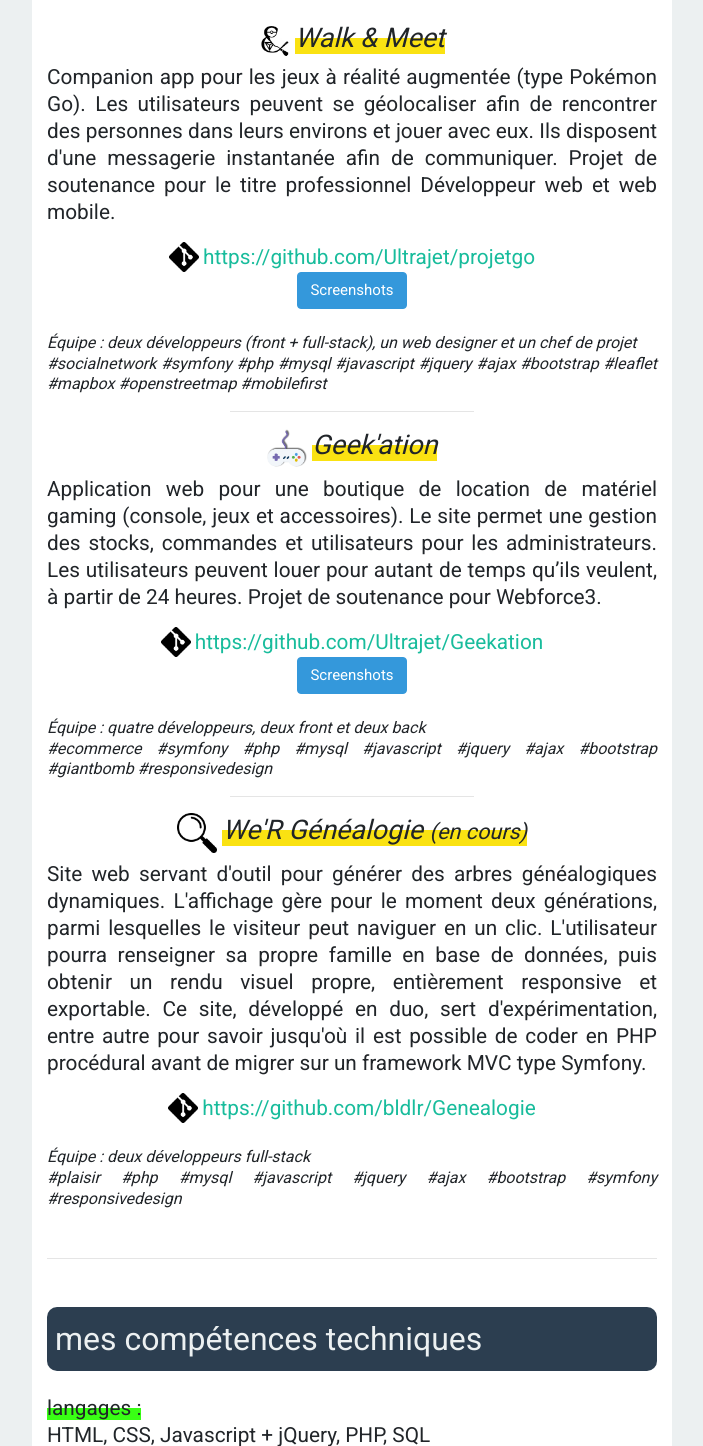
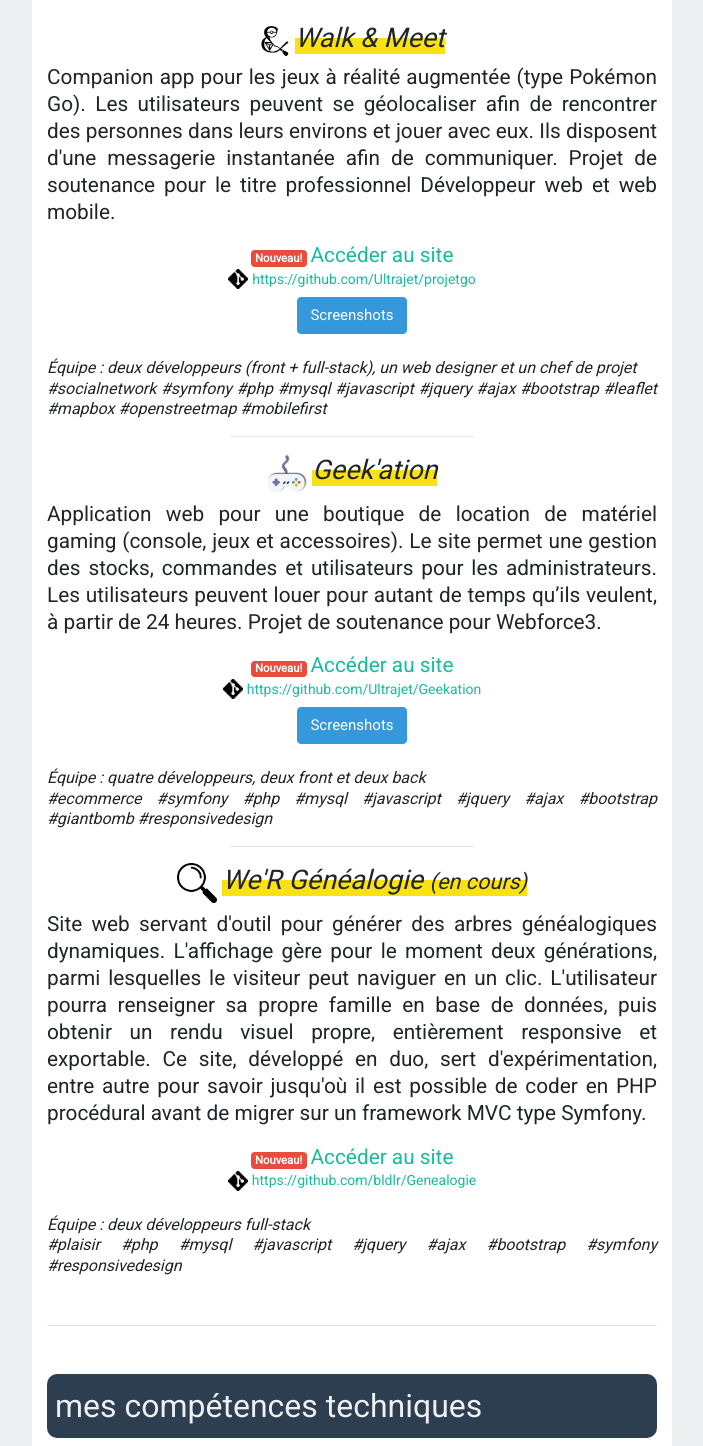
Before and after one commit to Ultrajet/portfolio, a PHP site: page / in a window 1280 px wide. Shown: the part 459-1905 px from the top of the page, without its empty margins (288-991 px from the left). Run offline with PHP 8.4, Linux system fonts and the light colour scheme.

Commit message:
rajouts hebdomadaires
- new liens sites
- new fichier CV
- message erreur du form dans le DOM

```diff
--- a/css/style.css
+++ b/css/style.css
@@ -25,6 +25,10 @@ nav, header {
     margin-right: 30%
 }
 
+#projets a .d-flex {
+    font-size: 14px
+}
+
 h4 em {
     font-size: 1.2em;
     background-image: linear-gradient(#fff 50%, #FAE212 50%)
--- a/index.php
+++ b/index.php
@@ -4,15 +4,13 @@
 <head>
     <meta charset="UTF-8">
     <meta name="viewport" content="width=device-width, initial-scale=1.0">
-    <meta name="description"
-        content="Bienvenue sur mon site, je suis Développeur Web junior PHP/JS/SQL basé en région parisienne.">
+    <meta name="description" content="Bienvenue sur mon site, je suis Développeur Web junior PHP/JS/SQL basé en région parisienne.">
     <meta property="og:url" content="https://quentinlagadou.com">
     <meta property="og:type" content="website">
     <meta property="og:title" content="Quentin Lagadou - Développeur Web junior">
     <meta property="og:image" content="https://quentinlagadou.com/assets/og_image.png">
     <meta http-equiv="X-UA-Compatible" content="ie=edge">
-    <link rel="stylesheet" href="https://stackpath.bootstrapcdn.com/bootstrap/4.3.1/css/bootstrap.min.css"
-        integrity="sha384-ggOyR0iXCbMQv3Xipma34MD+dH/1fQ784/j6cY/iJTQUOhcWr7x9JvoRxT2MZw1T" crossorigin="anonymous">
+    <link rel="stylesheet" href="https://stackpath.bootstrapcdn.com/bootstrap/4.3.1/css/bootstrap.min.css" integrity="sha384-ggOyR0iXCbMQv3Xipma34MD+dH/1fQ784/j6cY/iJTQUOhcWr7x9JvoRxT2MZw1T" crossorigin="anonymous">
     <link rel="stylesheet" href="css/bootstrap.min.css">
     <link href="https://fonts.googleapis.com/css?family=Archivo&display=swap" rel="stylesheet">
     <link href="https://fonts.googleapis.com/css?family=Roboto&display=swap" rel="stylesheet">
@@ -49,15 +47,12 @@
     <div class="container bg-white col-md-6 py-3" style="margin-top: 80px">
 
         <header class="d-flex justify-content-between flex-wrap ancre" id="top">
-            <img src="assets/me.png" alt="Quentin Lagadou" class="mx-auto img-thumbnail rounded-circle" height="200"
-                width="200">
+            <img src="assets/me.png" alt="Quentin Lagadou" class="mx-auto img-thumbnail rounded-circle" height="200" width="200">
             <div class="mx-auto text-center align-self-center">
                 <h1 class="text-info mb-0">Quentin Lagadou</h1>
                 <h2 class="mb-0" style="font-size: 2rem">Développeur Web Junior</h2>
                 <h3 style="font-size: 1.5rem">PHP/JS/SQL - Symfony 4</h3>
-                <span><a href="https://github.com/Ultrajet"><img src="assets/github.png" height="25" class="pr-2"></a><a
-                        href="https://www.linkedin.com/in/quentin-lagadou/"><img src="assets/linkedin.png"
-                            height="25"></a></span>
+                <span><a href="https://github.com/Ultrajet"><img src="assets/github.png" height="25" class="pr-2"></a><a href="https://www.linkedin.com/in/quentin-lagadou/"><img src="assets/linkedin.png" height="25"></a></span>
             </div>
         </header>
         <hr class="my-5">
@@ -80,15 +75,18 @@
                         avec eux. Ils disposent d'une messagerie instantanée afin de
                         communiquer. Projet de soutenance pour le titre
                         professionnel Développeur web et web mobile.</p>
+                    <div class="text-center">
+                        <span class="badge badge-danger">Nouveau!</span>
+                        <a href="https://walkandmeet.quentinlagadou.com/" target="_blank">Accéder au site</a>
+                    </div>
                     <a href="https://github.com/Ultrajet/projetgo">
                         <div class="d-flex justify-content-center align-items-center flex-wrap">
-                            <img src="assets/git_repo.png" height="30" class="pr-1">
+                            <img src="assets/git_repo.png" height="20" class="pr-1">
                             https://github.com/Ultrajet/projetgo
                         </div>
                     </a>
 
-                    <button type="button" class="d-block mx-auto btn btn-info mb-4" data-toggle="modal"
-                        data-target="#screensWalk">
+                    <button type="button" class="d-block mx-auto btn btn-info mt-2 mb-4" data-toggle="modal" data-target="#screensWalk">
                         Screenshots
                     </button>
 
@@ -115,13 +113,11 @@
                                                 <img class="d-block w-100" src="assets/w&m3.png" alt="Third slide">
                                             </div>
                                         </div>
-                                        <a class="carousel-control-prev" href="#carouselWalk" role="button"
-                                            data-slide="prev">
+                                        <a class="carousel-control-prev" href="#carouselWalk" role="button" data-slide="prev">
                                             <span class="carousel-control-prev-icon" aria-hidden="true"></span>
                                             <span class="sr-only">Previous</span>
                                         </a>
-                                        <a class="carousel-control-next" href="#carouselWalk" role="button"
-                                            data-slide="next">
+                                        <a class="carousel-control-next" href="#carouselWalk" role="button" data-slide="next">
                                             <span class="carousel-control-next-icon" aria-hidden="true"></span>
                                             <span class="sr-only">Next</span>
                                         </a>
@@ -147,15 +143,18 @@
                         administrateurs. Les utilisateurs peuvent louer pour autant
                         de temps qu’ils veulent, à partir de 24 heures. Projet de
                         soutenance pour Webforce3.</p>
+                    <div class="text-center">
+                        <span class="badge badge-danger">Nouveau!</span>
+                        <a href="https://geekation.quentinlagadou.com/" target="_blank">Accéder au site</a>
+                    </div>
                     <a href="https://github.com/Ultrajet/Geekation">
                         <div class="d-flex justify-content-center align-items-center flex-wrap">
-                            <img src="assets/git_repo.png" height="30" class="pr-1">
+                            <img src="assets/git_repo.png" height="20" class="pr-1">
                             https://github.com/Ultrajet/Geekation
                         </div>
                     </a>
 
-                    <button type="button" class="d-block mx-auto btn btn-info mb-4" data-toggle="modal"
-                        data-target="#screensGeek">
+                    <button type="button" class="d-block mx-auto btn btn-info mt-2 mb-4" data-toggle="modal" data-target="#screensGeek">
                         Screenshots
                     </button>
 
@@ -182,13 +181,11 @@
                                                 <img class="d-block w-100" src="assets/geek3.png" alt="Third slide">
                                             </div>
                                         </div>
-                                        <a class="carousel-control-prev" href="#carouselGeek" role="button"
-                                            data-slide="prev">
+                                        <a class="carousel-control-prev" href="#carouselGeek" role="button" data-slide="prev">
                                             <span class="carousel-control-prev-icon" aria-hidden="true"></span>
                                             <span class="sr-only">Previous</span>
                                         </a>
-                                        <a class="carousel-control-next" href="#carouselGeek" role="button"
-                                            data-slide="next">
+                                        <a class="carousel-control-next" href="#carouselGeek" role="button" data-slide="next">
                                             <span class="carousel-control-next-icon" aria-hidden="true"></span>
                                             <span class="sr-only">Next</span>
                                         </a>
@@ -215,9 +212,13 @@
                         duo, sert d'expérimentation, entre autre pour savoir jusqu'où
                         il est possible de coder en PHP procédural avant de migrer
                         sur un framework MVC type Symfony.</p>
+                    <div class="text-center">
+                        <span class="badge badge-danger">Nouveau!</span>
+                        <a href="https://wearegenealogy.quentinlagadou.com/" target="_blank">Accéder au site</a>
+                    </div>
                     <a href="https://github.com/bldlr/Genealogie">
                         <div class="d-flex justify-content-center align-items-center flex-wrap mb-4">
-                            <img src="assets/git_repo.png" height="30" class="pr-1">
+                            <img src="assets/git_repo.png" height="20" class="pr-1">
                             https://github.com/bldlr/Genealogie
                         </div>
                     </a>
@@ -258,8 +259,7 @@
                     </div>
                     <p class="text-danger text-justify">Je suis diplômé depuis novembre 2019 d'un titre professionnel niveau III Développeur web / web mobile, qui fait suite à une formation intensive de 600 heures chez Webforce3.</p>
 
-                    <button type="button" class="d-block mx-auto btn btn-info mb-2" data-toggle="modal"
-                        data-target="#modalApropos">En savoir plus</button>
+                    <button type="button" class="d-block mx-auto btn btn-info mb-2" data-toggle="modal" data-target="#modalApropos">En savoir plus</button>
 
                     <!-- Modal -->
                     <div class="modal fade" id="modalApropos" tabindex="-1" role="dialog" aria-hidden="true">
@@ -285,8 +285,7 @@
                         </div>
                     </div>
 
-                    <p class="text-center">Mon CV : <a href="assets/cv.pdf" target="_blank"><img src="assets/pdf.png"
-                                height="40"></a></p>
+                    <p class="text-center">Mon CV : <a href="assets/cv.pdf" target="_blank"><img src="assets/pdf.png" height="40"></a></p>
                 </section>
             </div>
             <hr class="my-5">
@@ -308,14 +307,12 @@
                         </div>
                         <div class="form-group col-sm-6">
                             <label for="email">mail</label>
-                            <input type="email" class="form-control" name="email" id="email"
-                                placeholder="Votre adresse mail">
+                            <input type="email" class="form-control" name="email" id="email" placeholder="Votre adresse mail">
                         </div>
                     </div>
                     <div class="form-group">
                         <label for="message">message</label>
-                        <textarea class="form-control" name="message" id="message" rows="10"
-                            style="color:inherit"></textarea>
+                        <textarea class="form-control" name="message" id="message" rows="10" style="color:inherit"></textarea>
                     </div>
                     <button type="submit" class="d-block mx-auto btn btn-primary">Envoyer</button>
                 </form>
@@ -329,13 +326,10 @@
             Lagadou</p>
     </footer>
 
-    <script src="https://code.jquery.com/jquery-3.4.1.min.js"
-        integrity="sha256-CSXorXvZcTkaix6Yvo6HppcZGetbYMGWSFlBw8HfCJo=" crossorigin="anonymous"></script>
-    <script src="https://cdnjs.cloudflare.com/ajax/libs/popper.js/1.14.7/umd/popper.min.js"
-        integrity="sha384-UO2eT0CpHqdSJQ6hJty5KVphtPhzWj9WO1clHTMGa3JDZwrnQq4sF86dIHNDz0W1" crossorigin="anonymous">
+    <script src="https://code.jquery.com/jquery-3.4.1.min.js" integrity="sha256-CSXorXvZcTkaix6Yvo6HppcZGetbYMGWSFlBw8HfCJo=" crossorigin="anonymous"></script>
+    <script src="https://cdnjs.cloudflare.com/ajax/libs/popper.js/1.14.7/umd/popper.min.js" integrity="sha384-UO2eT0CpHqdSJQ6hJty5KVphtPhzWj9WO1clHTMGa3JDZwrnQq4sF86dIHNDz0W1" crossorigin="anonymous">
     </script>
-    <script src="https://stackpath.bootstrapcdn.com/bootstrap/4.3.1/js/bootstrap.min.js"
-        integrity="sha384-JjSmVgyd0p3pXB1rRibZUAYoIIy6OrQ6VrjIEaFf/nJGzIxFDsf4x0xIM+B07jRM" crossorigin="anonymous">
+    <script src="https://stackpath.bootstrapcdn.com/bootstrap/4.3.1/js/bootstrap.min.js" integrity="sha384-JjSmVgyd0p3pXB1rRibZUAYoIIy6OrQ6VrjIEaFf/nJGzIxFDsf4x0xIM+B07jRM" crossorigin="anonymous">
     </script>
     <script src="js/navbar.js"></script>
     <script src="js/form.js"></script>
--- a/js/form.js
+++ b/js/form.js
@@ -12,16 +12,22 @@ $(document).ready(() => {
             $.post(
                 "form.php",
                 {
-                    nom : nom,
-                    mail : mail,
-                    message : message
+                    nom: nom,
+                    mail: mail,
+                    message: message
                 },
                 (data) => {
                     $("form").html(() => {
                         if (data == 1) {
                             $("form").html("<p class='text-center' style='font-size:1rem'>Message envoyé!<br>Merci 💕</p>");
+                            if ($("#contact .error").length) {
+                                $("#contact .error").html("");
+                            }
                         } else {
                             $("form").html("<p class='text-center' style='font-size:1rem'>Il y a un problème...</p>");
+                            if ($("#contact .error").length) {
+                                $("#contact .error").html("");
+                            }
                         }
                     })
                 }
@@ -29,6 +35,9 @@ $(document).ready(() => {
         }
         else {
             console.log("Il faut plus de caractères!");
+            if (!$("#contact .error").length) {
+                $("#contact").append("<div class='error mt-2'>Il faut plus de caractères!</div>");
+            }
         }
 
     })
```
Also changed, not shown: 1 other file.
